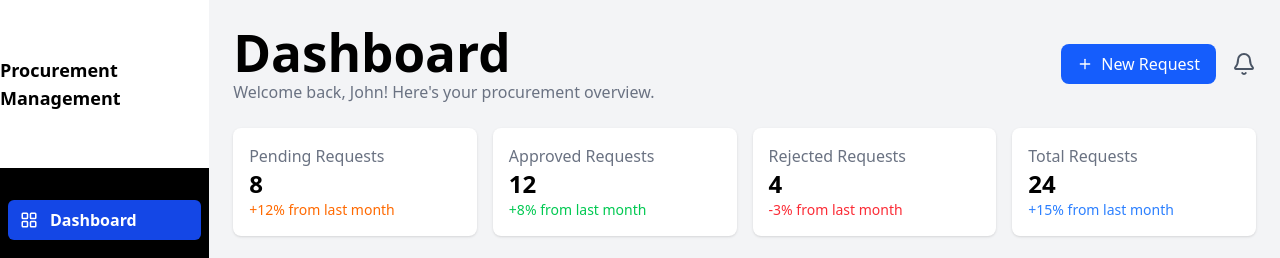
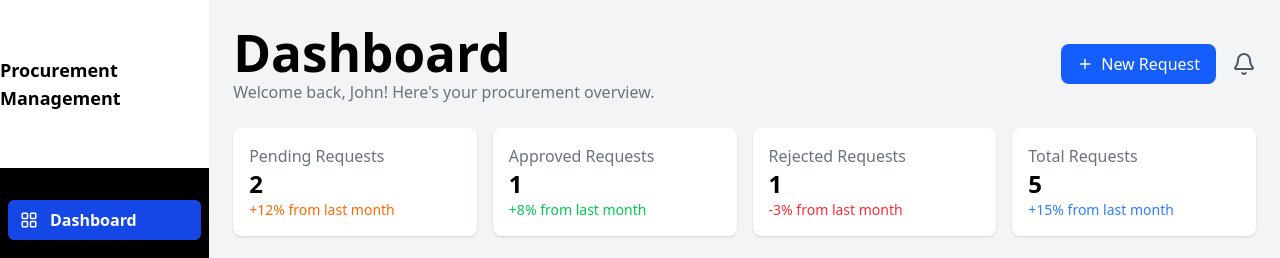
Before and after one commit to claudiajay/procure_app, a React (Vite) app in the folder client/: page /dashboard in a window 1280 px wide. Shown: the top 258 px of the page. Built offline with nearby package versions, Linux system fonts and the light colour scheme.

Commit message:
updated NewDashboard page

```diff
--- a/client/src/pages/Dashboard/NewDashboard.jsx
+++ b/client/src/pages/Dashboard/NewDashboard.jsx
@@ -103,22 +103,22 @@ const NewDashboard = () => {
         <div className="grid grid-cols-4 gap-4 mb-6">
           <div className="bg-white p-4 rounded-lg shadow">
             <p className="text-gray-500">Pending Requests</p>
-            <h2 className="text-2xl font-bold">8</h2>
+            <h2 className="text-2xl font-bold">2</h2>
             <p className="text-sm text-orange-500">+12% from last month</p>
           </div>
           <div className="bg-white p-4 rounded-lg shadow">
             <p className="text-gray-500">Approved Requests</p>
-            <h2 className="text-2xl font-bold">12</h2>
+            <h2 className="text-2xl font-bold">1</h2>
             <p className="text-sm text-green-500">+8% from last month</p>
           </div>
           <div className="bg-white p-4 rounded-lg shadow">
             <p className="text-gray-500">Rejected Requests</p>
-            <h2 className="text-2xl font-bold">4</h2>
+            <h2 className="text-2xl font-bold">1</h2>
             <p className="text-sm text-red-500">-3% from last month</p>
           </div>
           <div className="bg-white p-4 rounded-lg shadow">
             <p className="text-gray-500">Total Requests</p>
-            <h2 className="text-2xl font-bold">24</h2>
+            <h2 className="text-2xl font-bold">5</h2>
             <p className="text-sm text-blue-500">+15% from last month</p>
           </div>
         </div>
```
